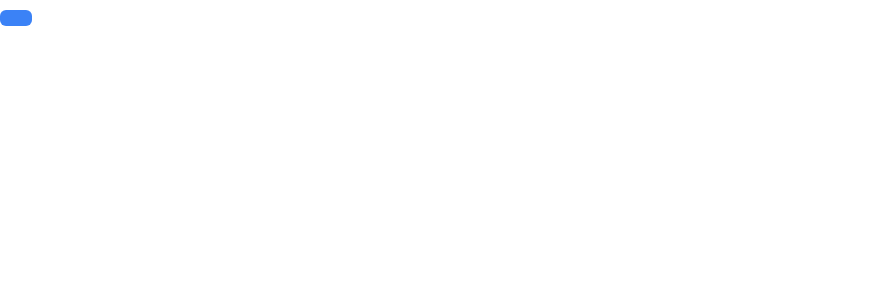
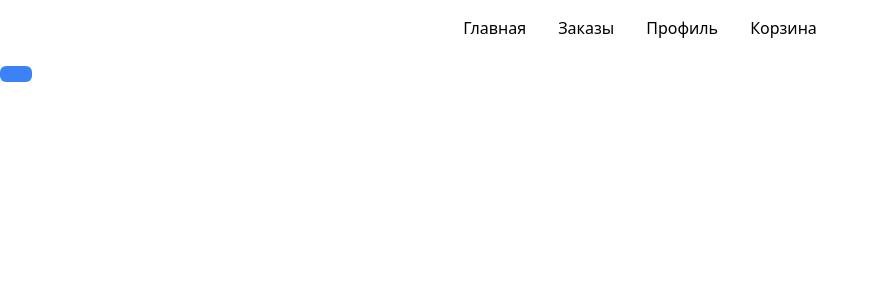
Before and after one commit to Mabarik667f/farm-market, a React (Vite) app in the folder frontend/: page / in a window 1280 px wide. Shown: the top 300 px of the page, without its empty margins (0-879 px from the left). Built offline with nearby package versions, Linux system fonts and the light colour scheme.

Commit message:
feat: create navBar

```diff
--- /dev/null
+++ b/frontend/src/App.tsx
@@ -0,0 +1,15 @@
+import { NavBar } from "@/modules/NavBar";
+import { Outlet } from "react-router-dom";
+
+const App = (): JSX.Element => {
+  return (
+    <div>
+      <NavBar />
+      <main>
+        <Outlet />
+      </main>
+    </div>
+  );
+};
+
+export default App;
--- /dev/null
+++ b/frontend/src/modules/NavBar/componets/NavBar.tsx
@@ -0,0 +1,22 @@
+import { NavLink } from "react-router-dom";
+
+const NavBar = (): JSX.Element => {
+  return (
+    <nav className="flex flex-row justify-center">
+      <NavLink to="/" className="m-4">
+        Главная
+      </NavLink>
+      <NavLink to="/orders" className="m-4">
+        Заказы
+      </NavLink>
+      <NavLink to="/profile" className="m-4">
+        Профиль
+      </NavLink>
+      <NavLink to="/cart" className="m-4">
+        Корзина
+      </NavLink>
+    </nav>
+  );
+};
+
+export default NavBar;
--- /dev/null
+++ b/frontend/src/modules/NavBar/index.ts
@@ -0,0 +1 @@
+export { default as NavBar } from "./componets/NavBar";
--- /dev/null
+++ b/frontend/src/pages/CartPage.tsx
@@ -0,0 +1,5 @@
+const CartPage = (): JSX.Element => {
+  return <>Cart</>;
+};
+
+export default CartPage;
--- /dev/null
+++ b/frontend/src/pages/OrdersPage.tsx
@@ -0,0 +1,5 @@
+const OrdersPage = (): JSX.Element => {
+  return <>Orders</>;
+};
+
+export default OrdersPage;
--- a/frontend/src/pages/ProfilePage.tsx
+++ b/frontend/src/pages/ProfilePage.tsx
@@ -1,5 +1,5 @@
-function ProfilePage() {
+const ProfilePage = (): JSX.Element => {
   return <>PROFILE</>;
-}
+};
 
 export default ProfilePage;
--- a/frontend/src/pages/index.ts
+++ b/frontend/src/pages/index.ts
@@ -2,3 +2,5 @@ export { default as MainPage } from "./MainPage";
 export { default as ProfilePage } from "./ProfilePage";
 export { default as RegisterPage } from "./RegisterPage";
 export { default as LoginPage } from "./LoginPage";
+export { default as OrdersPage } from "./OrdersPage";
+export { default as CartPage } from "./CartPage";
--- a/frontend/src/route/router.tsx
+++ b/frontend/src/route/router.tsx
@@ -1,11 +1,46 @@
 import { createBrowserRouter } from "react-router-dom";
-import { MainPage, LoginPage, ProfilePage, RegisterPage } from "@/pages";
+import {
+  MainPage,
+  LoginPage,
+  ProfilePage,
+  RegisterPage,
+  OrdersPage,
+  CartPage,
+} from "@/pages";
+import App from "@/App";
 import ProtectedRoute from "./ProtectedRoute";
 import IsAuthRoute from "./IsAuthRoute";
 const router = createBrowserRouter([
   {
     path: "/",
-    element: <MainPage />,
+    element: <App />,
+    children: [
+      { path: "", element: <MainPage /> },
+      {
+        path: "orders",
+        element: (
+          <ProtectedRoute>
+            <OrdersPage />
+          </ProtectedRoute>
+        ),
+      },
+      {
+        path: "cart",
+        element: (
+          <ProtectedRoute>
+            <CartPage />
+          </ProtectedRoute>
+        ),
+      },
+      {
+        path: "profile",
+        element: (
+          <ProtectedRoute>
+            <ProfilePage />
+          </ProtectedRoute>
+        ),
+      },
+    ],
   },
   {
     path: "/login",
@@ -23,14 +58,6 @@ const router = createBrowserRouter([
       </IsAuthRoute>
     ),
   },
-  {
-    path: "/profile",
-    element: (
-      <ProtectedRoute>
-        <ProfilePage />
-      </ProtectedRoute>
-    ),
-  },
 ]);
 
 export default router;
```
